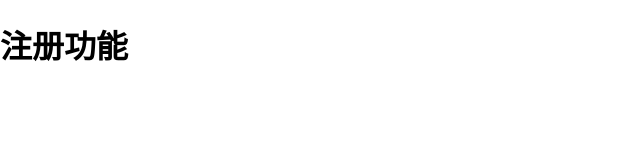
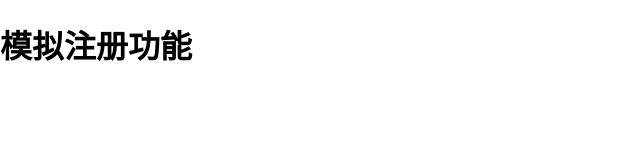
Before and after one commit to mzq482/project_03, a plain HTML site: page index.html in a window 1280 px wide. Shown: the whole page, without its empty margins (0-640 px from the left). Drawn offline with Linux system fonts and the light colour scheme.

Commit message:
修改了 login文件

```diff
--- a/index.html
+++ b/index.html
@@ -9,7 +9,7 @@
 </head>
 
 <body>
-    <h1>注册功能</h1>
+    <h1>模拟注册功能</h1>
     <script src="./iindex.js"></script>
 </body>
 
```
